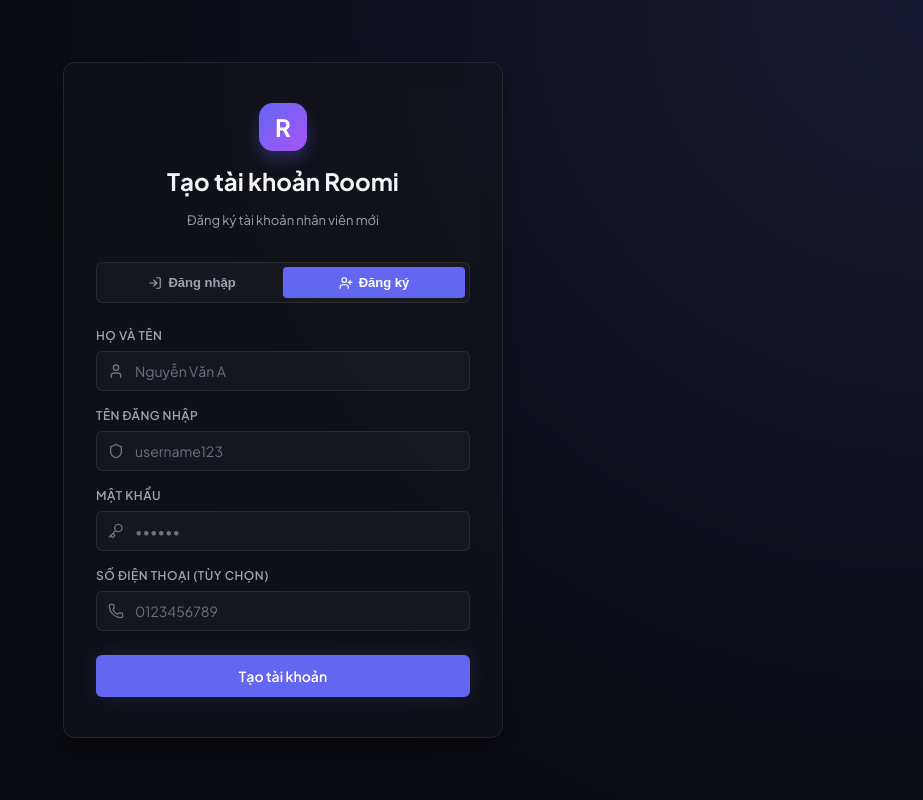
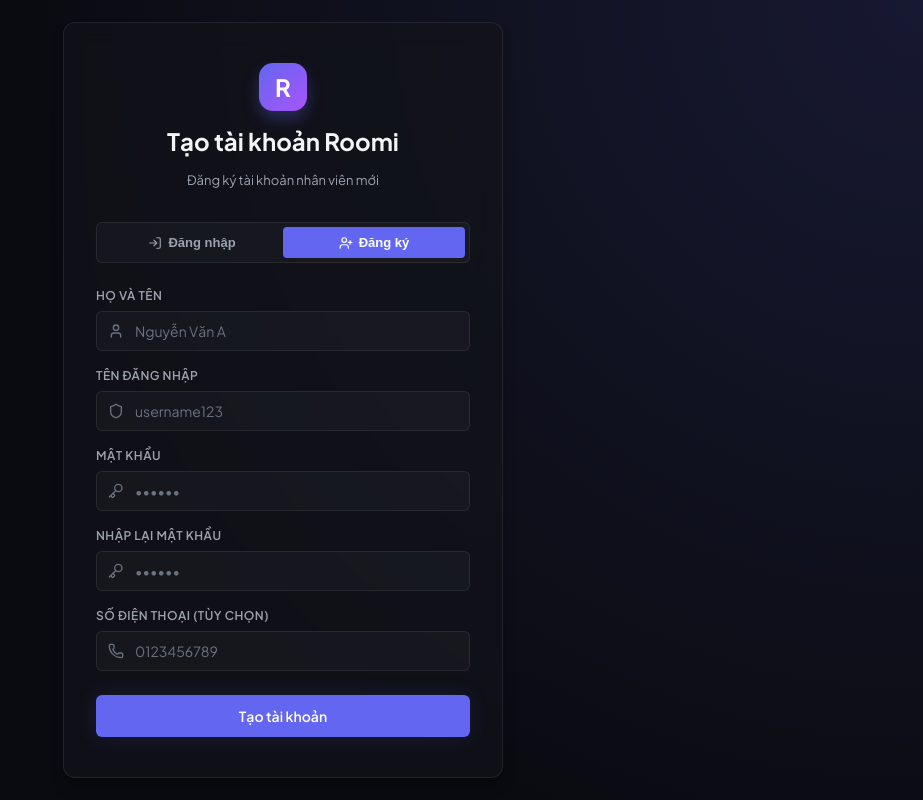
Before and after one commit to dargits/roomi, a React (Vite) app in the folder Frontend/roomi/: page / in a window 1280 px wide. Both pictures are taken after a click on the button "Đăng ký". Shown: the whole page, without its empty margins (357-1280 px from the left). Built offline with nearby package versions, Linux system fonts and the light colour scheme.

Commit message:
fix: add confirm password field to registration form

```diff
--- a/Frontend/roomi/src/components/Login.jsx
+++ b/Frontend/roomi/src/components/Login.jsx
@@ -9,6 +9,7 @@
   // Form State
   const [username, setUsername] = useState('');
   const [password, setPassword] = useState('');
+  const [confirmPassword, setConfirmPassword] = useState('');
   const [fullName, setFullName] = useState('');
   const [phone, setPhone] = useState('');
 
@@ -28,6 +29,11 @@
 
     if (password.length < 6) {
       showNotification('Mật khẩu phải có độ dài ít nhất 6 ký tự', 'error');
+      return;
+    }
+
+    if (!isLogin && password !== confirmPassword) {
+      showNotification('Xác nhận mật khẩu không trùng khớp', 'error');
       return;
     }
 
@@ -54,6 +60,7 @@
         // Automatically switch to login tab and prefill username
         setIsLogin(true);
         setPassword('');
+        setConfirmPassword('');
       }
     } catch (err) {
       showNotification(err.message || 'Thao tác thất bại. Vui lòng kiểm tra lại.', 'error');
@@ -217,6 +224,24 @@
             </div>
           </div>
 
+          {/* Confirm Password (Register only) */}
+          {!isLogin && (
+            <div>
+              <label>Nhập lại mật khẩu</label>
+              <div style={{ position: 'relative' }}>
+                <input
+                  type="password"
+                  placeholder="••••••"
+                  value={confirmPassword}
+                  onChange={(e) => setConfirmPassword(e.target.value)}
+                  style={{ paddingLeft: '38px' }}
+                  required
+                />
+                <Key size={16} style={{ position: 'absolute', left: '12px', top: '12px', color: 'var(--text-muted)' }} />
+              </div>
+            </div>
+          )}
+
           {/* Phone (Register only) */}
           {!isLogin && (
             <div>
```
